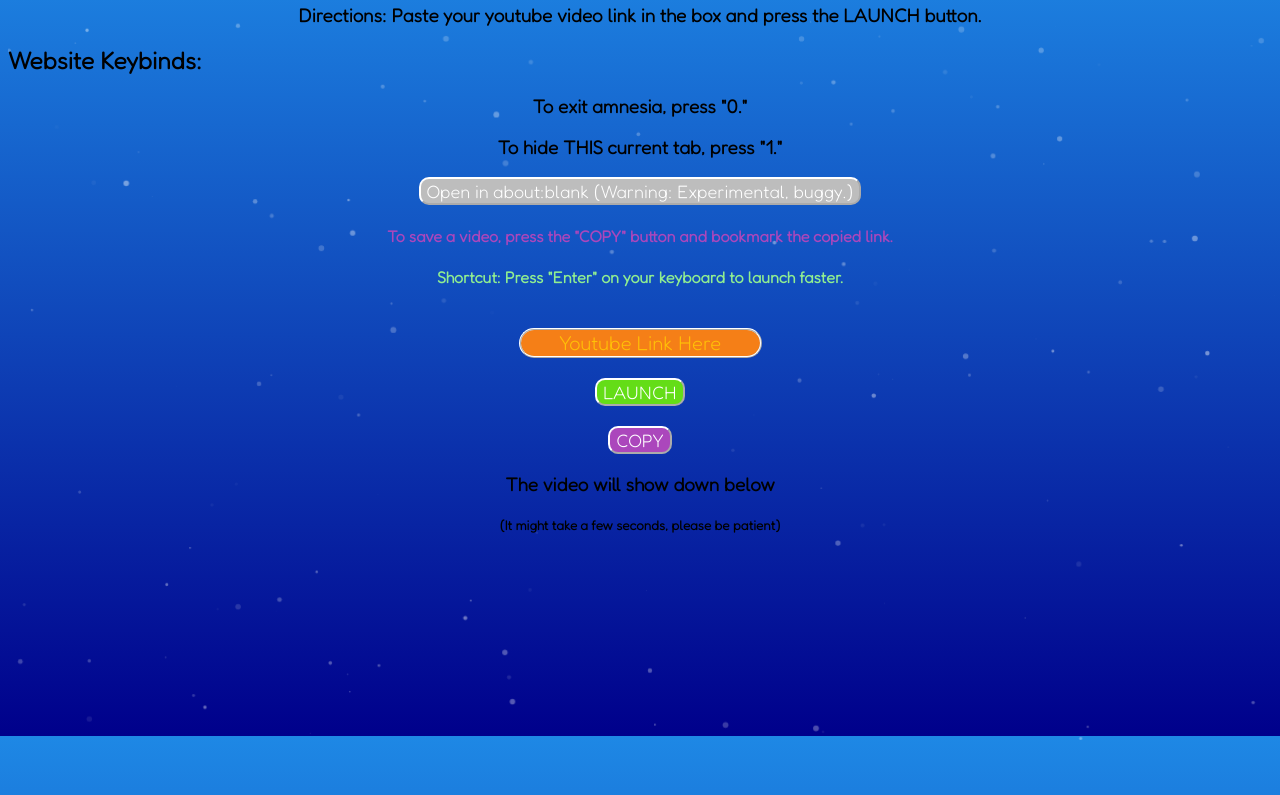
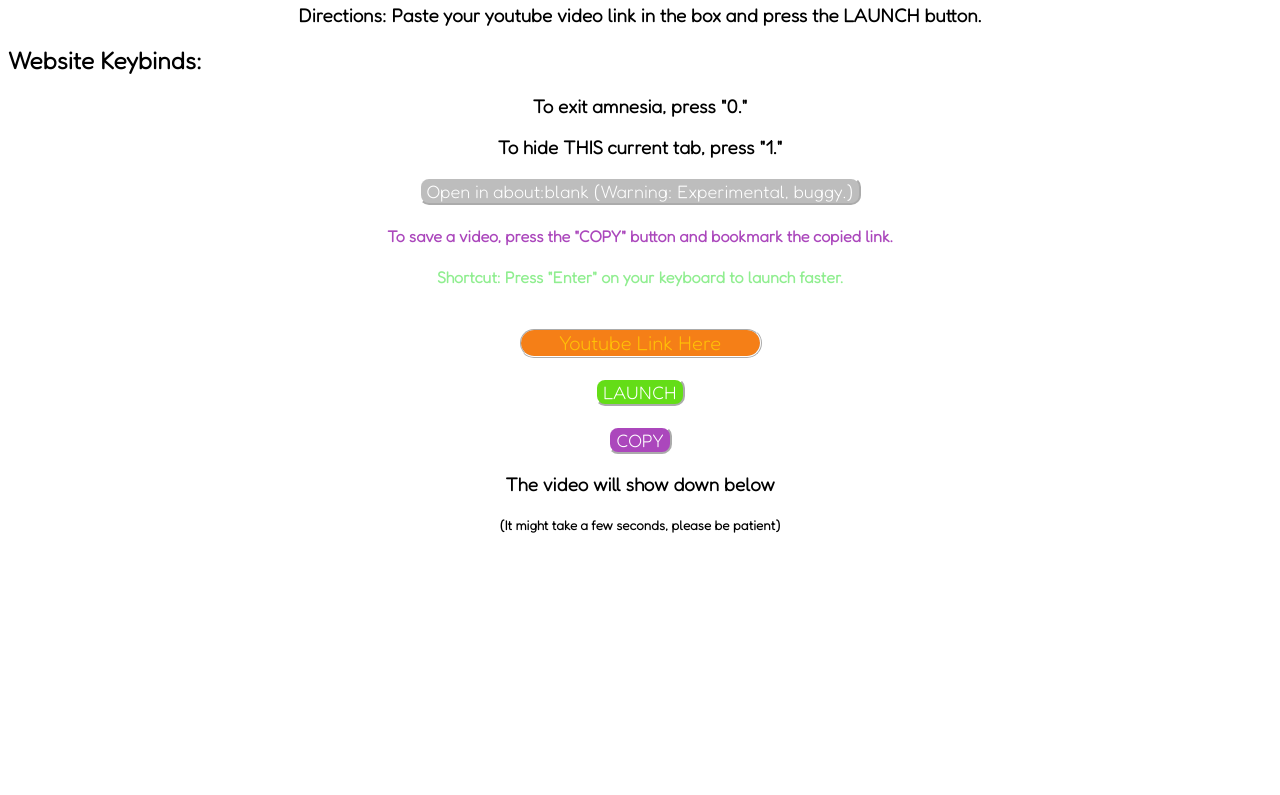
Before and after one commit to dudenoob34/amnesiav2, a plain HTML site: page index.html in a window 1280 px wide. Shown: the part 64-859 px from the top of the page. Drawn offline with nearby package versions, Linux system fonts and the light colour scheme.

Commit message:
Part 1.5

```diff
--- a/style.css
+++ b/style.css
@@ -10,7 +10,7 @@
 
 html {
   font-family: "Fredoka", "sans-serif";
-  *background-color: #1e88e5;*
+  background-color: rgb(20, 20, 20)
   color: white;
 }
 
@@ -122,8 +122,3 @@ iframe {
 .fade-in.active {
   opacity: 1;
 }
-
-body {
-  background: linear-gradient(to bottom, rgb(30, 136, 229), rgb(0, 0, 139));
-  background-attachment: fixed;
-}
```
